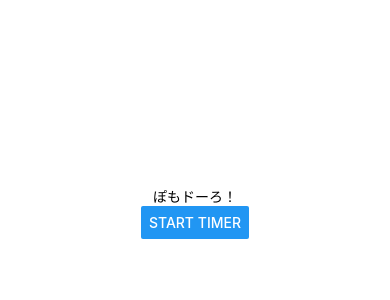
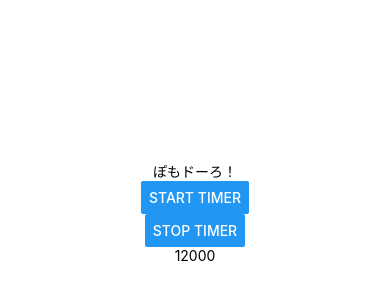
Before and after one commit to KYOHEI-jp/pomodoro_reactnative, a React Native app: screen / in a window 390 px wide. Shown: the part 210-510 px from the top of the page. Built offline with nearby package versions, Linux system fonts and the light colour scheme.

Commit message:
stopTimer追加

```diff
--- a/App.tsx
+++ b/App.tsx
@@ -2,18 +2,31 @@ import { StatusBar } from 'expo-status-bar';
 import { useState } from 'react';
 import { StyleSheet, Text, View, Button } from 'react-native';
 
-
 const FOCUS_TIME_MINTUTES = 0.2 * 60 * 1000;
 const BREAK_TIME_MINUTES = 0.1 * 60 + 1000;
 
+export default function App() {
+  const [timerCount, setTimerCount] = useState<number>(FOCUS_TIME_MINTUTES);
+  const [timerInterval, setTimerInterval] = useState<NodeJS.Timer | null>(null);
 
-export default function App() {
-  const [timerCount, setTimerCount] = useState<number>(12)
+  const startTimer = () => {
+    const id = setInterval(() => setTimerCount((prev) => prev - 1000), 1000);
+    setTimerInterval(id);
+  };
+
+  const stopTimer = () => {
+    if (timerInterval !== null) {
+      clearInterval(timerInterval);
+    }
+  };
+
   return (
     <View style={styles.container}>
       <Text>ぽもドーろ！</Text>
       <StatusBar style="auto" />
-      <Button title="Start timer" onPress={() => console.log("start timer")}/>
+      <Button title="Start timer" onPress={startTimer} />
+      <Button title="Stop timer" onPress={stopTimer} />
+      <Text>{timerCount}</Text>
     </View>
   );
 }
```
